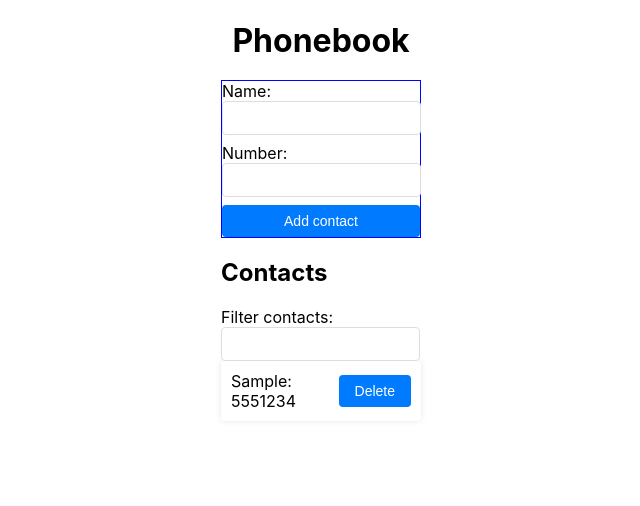
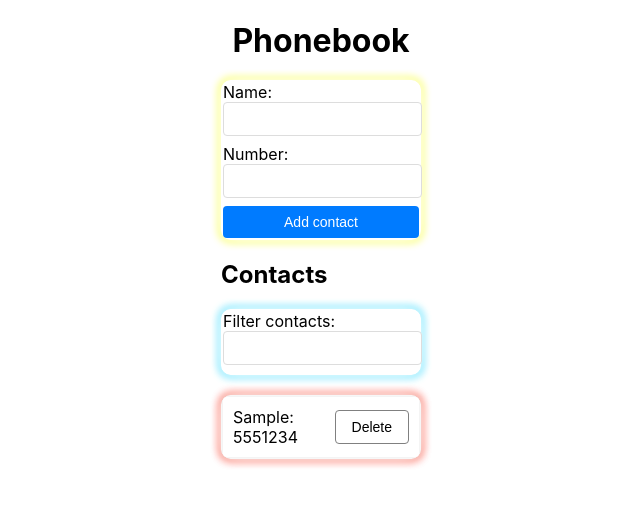
Before and after one commit to camilorivera84/goit-react-hw-02-phonebook, a React (Create React App) app: page / in a window 1280 px wide. Both pictures are taken after typing "Sample", "5551234" into the empty fields and a click on the button "Add contact". Shown: the top 506 px of the page, without its empty margins (319-959 px from the left). Built offline with nearby package versions, Linux system fonts and the light colour scheme.

Commit message:
ajustes estilos

```diff
--- a/package.json
+++ b/package.json
@@ -7,6 +7,7 @@
     "@testing-library/jest-dom": "^5.16.3",
     "@testing-library/react": "^12.1.4",
     "@testing-library/user-event": "^13.5.0",
+    "notiflix": "^3.2.6",
     "react": "^18.1.0",
     "react-dom": "^18.1.0",
     "react-scripts": "5.0.1",
--- a/src/components/App.js
+++ b/src/components/App.js
@@ -21,6 +21,7 @@ const App = () => {
 
     if (isExistingContact) {
       alert(`${name} is already in contacts.`);
+
       return;
     }
 
--- a/src/components/ContactList.js
+++ b/src/components/ContactList.js
@@ -3,11 +3,16 @@ import PropTypes from 'prop-types';
 
 const ContactList = ({ contacts, onDeleteContact }) => {
   return (
-    <ul>
+    <ul className='list_contacts'>
       {contacts.map(contact => (
         <li key={contact.id}>
           {contact.name}: {contact.number}
-          <button onClick={() => onDeleteContact(contact.id)}>Delete</button>
+          <button
+            className="delete-button"
+            onClick={() => onDeleteContact(contact.id)}
+          >
+            Delete
+          </button>
         </li>
       ))}
     </ul>
--- a/src/components/Filter.js
+++ b/src/components/Filter.js
@@ -3,7 +3,7 @@ import PropTypes from 'prop-types';
 
 const Filter = ({ value, onChange }) => {
   return (
-    <div>
+    <div className="contact_add">
       <label>
         Filter contacts:
         <input type="text" value={value} onChange={onChange} />
--- a/src/index.css
+++ b/src/index.css
@@ -38,7 +38,10 @@ form {
   display: flex;
   flex-direction: column;
   margin-bottom: 20px;
-  border: 1px solid blue;
+  border: 2px solid #fff;
+  border-radius: 10px;
+  box-shadow: 0 0 10px #fff, 0 0 20px #fff, 0 0 10px rgb(251, 255, 0),
+    0 0 10px rgb(242, 255, 0);
 }
 
 label {
@@ -101,3 +104,35 @@ button.delete {
 button.delete:hover {
   background-color: #b52a37;
 }
+
+.delete-button {
+  background-color: white;
+  color: #000;
+  border: 1px solid gray;
+  transition: background-color 0.3s;
+}
+
+.delete-button:hover {
+  background-color: blue;
+  color: white;
+}
+
+.contact_add {
+  display: flex;
+  flex-direction: column;
+  margin-bottom: 20px;
+  border: 2px solid #fff;
+  border-radius: 10px;
+  box-shadow: 0 0 10px #fff, 0 0 20px #fff, 0 0 10px rgb(0, 208, 255),
+    0 0 10px rgb(0, 213, 255);
+}
+
+.list_contacts {
+  display: flex;
+  flex-direction: column;
+  margin-bottom: 20px;
+  border: 2px solid #fff;
+  border-radius: 10px;
+  box-shadow: 0 0 10px #fff, 0 0 20px #fff, 0 0 10px rgb(255, 38, 0),
+    0 0 10px rgb(255, 13, 0);
+}
```
Also changed, not shown: 1 other file (tests, documents, lock files or other folders).
